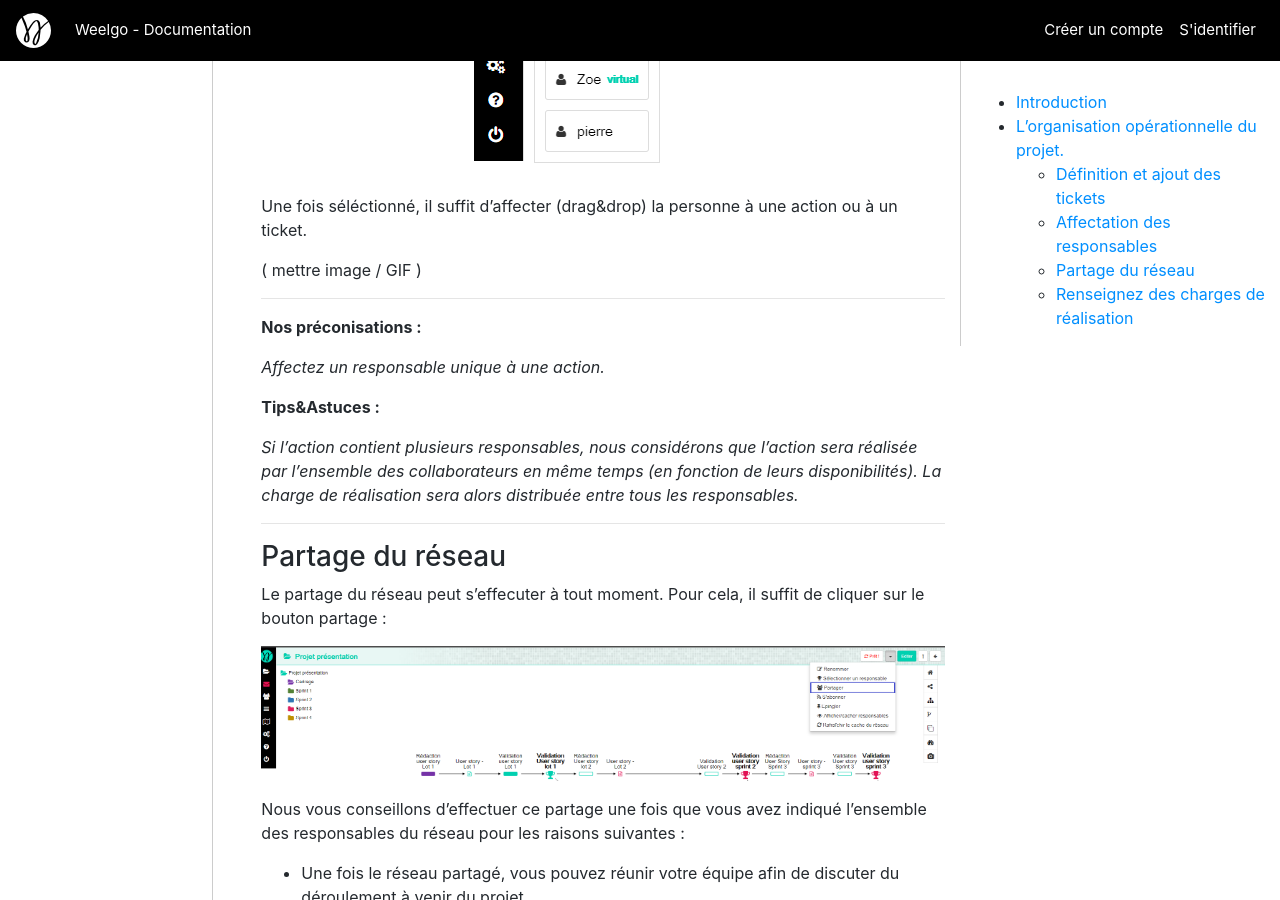
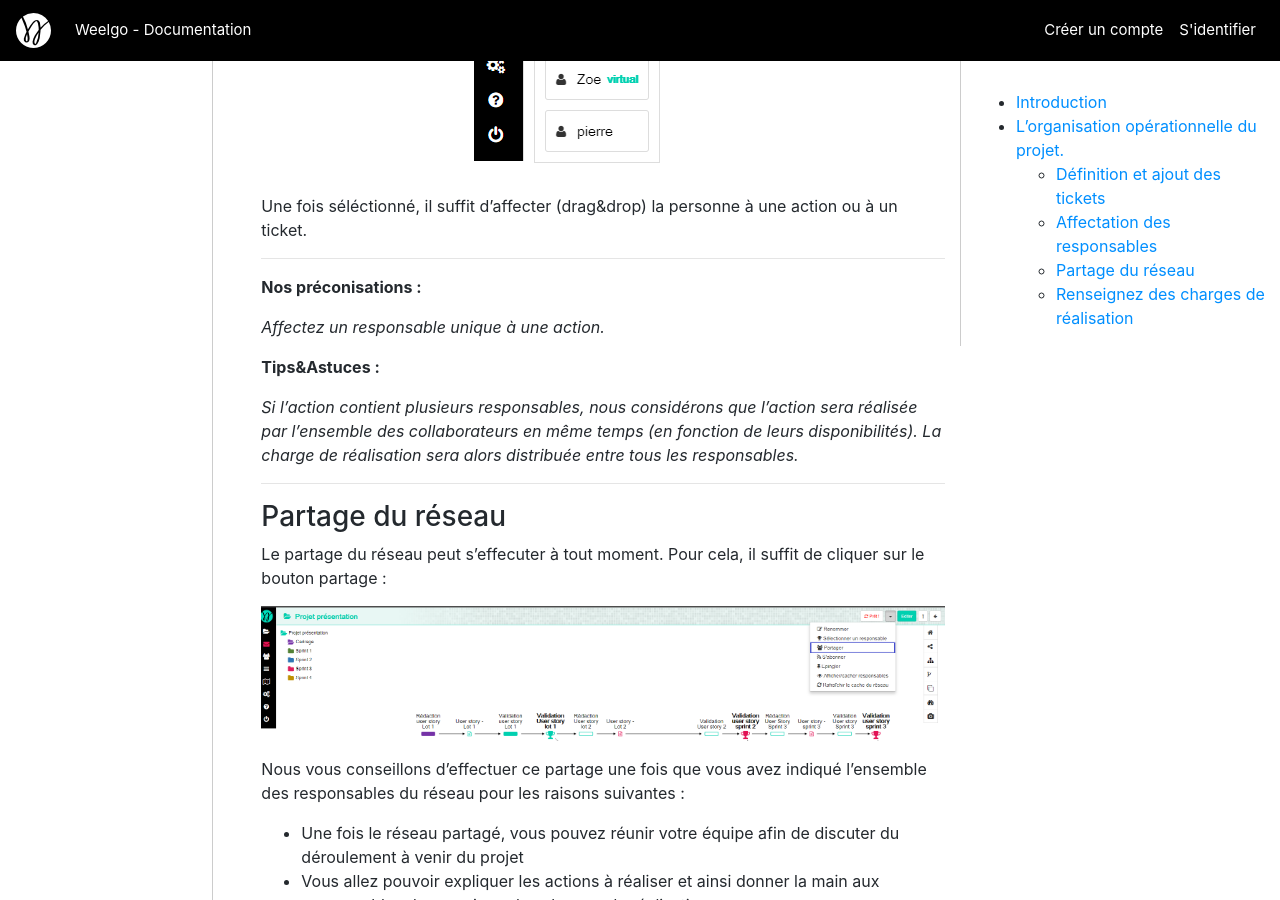
Before and after one commit to Weelgo/weelgo.github.io, a Jekyll site: the page built from fr/tutoriels/creationReseau_etp2_organisation.md, in a window 1280 px wide and 900 px high, scrolled down 3343 px. Built offline with Jekyll 4.4.1, drawn with Linux system fonts in a browser that asks for light colours.

Commit message:
Update creationReseau_etp2_organisation.md

```diff
--- a/fr/tutoriels/creationReseau_etp2_organisation.md
+++ b/fr/tutoriels/creationReseau_etp2_organisation.md
@@ -98,8 +98,6 @@ Pour cela, trouvez votre collaborateur depuis le bouton <img src="/fr/img/bouton
 
 Une fois séléctionné, il suffit d'affecter (drag&drop) la personne à une action ou à un ticket.
 
-( mettre image / GIF )
-
 ---
 <a id="partageReseau"></a>
 **Nos préconisations :**
```
